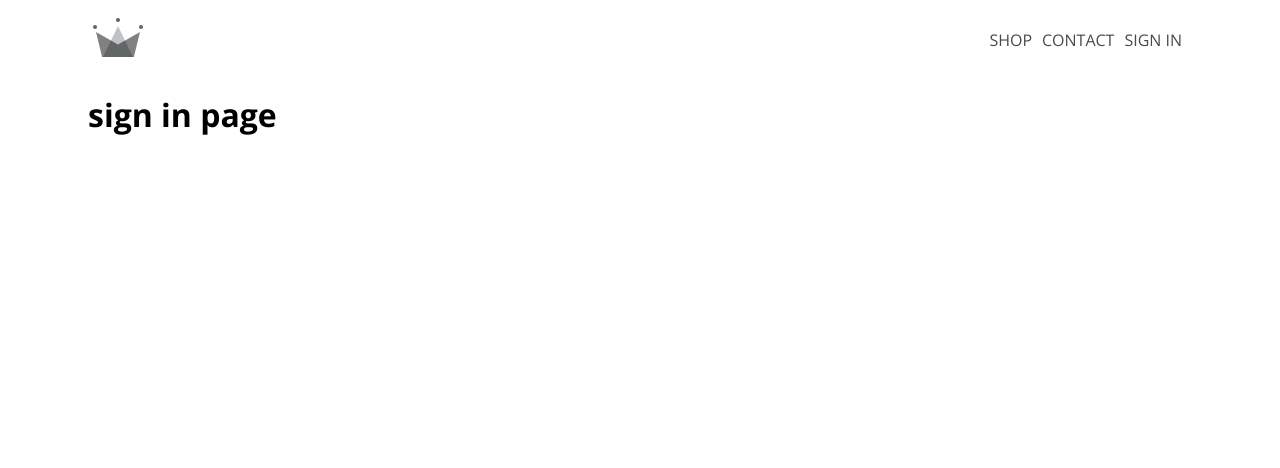
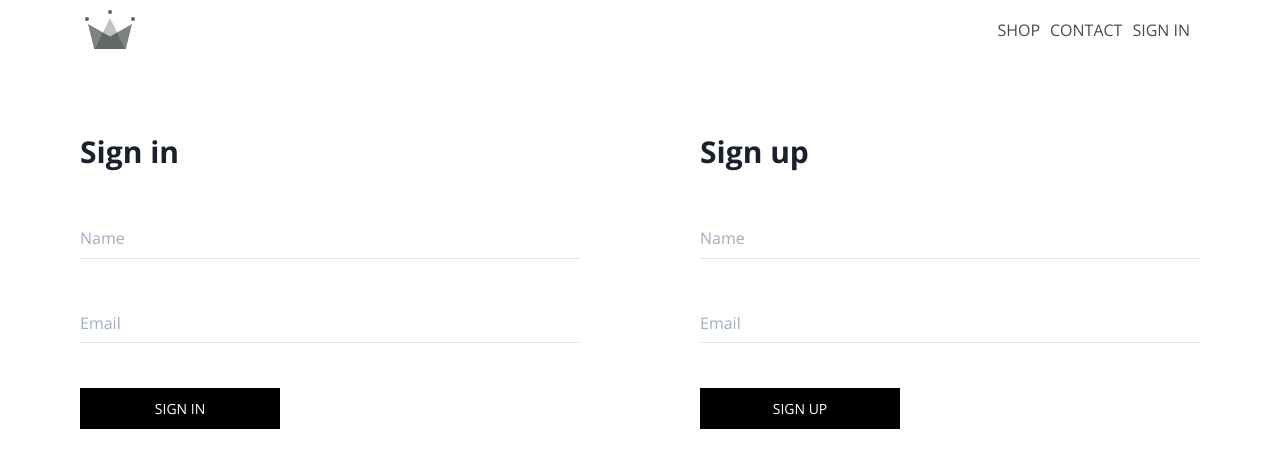
Before and after one commit to arthurseredaa/crwn-clothing, a React (Create React App) app: page /sign-in in a window 1280 px wide. Shown: the top 468 px of the page. Built offline with nearby package versions, Linux system fonts and the light colour scheme.

Commit message:
Create default login page

```diff
--- a/package.json
+++ b/package.json
@@ -3,9 +3,13 @@
   "version": "0.1.0",
   "private": true,
   "dependencies": {
+    "@chakra-ui/react": "^1.8.3",
+    "@emotion/react": "^11.7.1",
+    "@emotion/styled": "^11.6.0",
     "@testing-library/jest-dom": "^5.16.2",
     "@testing-library/react": "^11.2.7",
     "@testing-library/user-event": "^12.8.3",
+    "framer-motion": "^6.2.6",
     "node-sass": "^7.0.1",
     "react": "^17.0.2",
     "react-dom": "^17.0.2",
--- a/src/components/Button/button.module.scss
+++ b/src/components/Button/button.module.scss
@@ -7,4 +7,11 @@
     text-transform: uppercase;
     width: 200px;
     cursor: pointer;
+
+    transition: .1s all linear;
+    opacity: 1;
+
+    &:hover {
+      opacity: .8;
+    }
   }
--- a/src/components/collection-item/collection-item.jsx
+++ b/src/components/collection-item/collection-item.jsx
@@ -1,4 +1,4 @@
-import { Button } from '../Button/Button';
+import { Button } from '../button';
 import styles from './collection-item.module.scss';
 
 export const CollectionItem = ({ name, imageUrl, price }) => {
--- /dev/null
+++ b/src/components/form-input/index.jsx
@@ -0,0 +1,21 @@
+import { Input } from '@chakra-ui/react';
+
+export const FormInput = ({
+  name,
+  value,
+  handleChange,
+  placeholder,
+  variant,
+  type = 'text',
+  styles = {},
+}) => (
+  <Input
+    value={value}
+    name={name}
+    onChange={handleChange}
+    placeholder={placeholder}
+    variant={variant}
+    type={type}
+    style={styles}
+  />
+);
--- a/src/index.js
+++ b/src/index.js
@@ -3,10 +3,13 @@ import ReactDOM from 'react-dom';
 import './index.css';
 import App from './App';
 import { BrowserRouter } from 'react-router-dom';
+import { ChakraProvider } from '@chakra-ui/react';
 
 ReactDOM.render(
   <BrowserRouter>
-    <App />
+    <ChakraProvider>
+      <App />
+    </ChakraProvider>
   </BrowserRouter>,
   document.getElementById('root')
 );
--- a/src/pages/sign-in/sign-in.jsx
+++ b/src/pages/sign-in/sign-in.jsx
@@ -1,3 +1,98 @@
+import { useState } from 'react';
+import { FormInput } from '../../components/form-input';
+import { Button } from '../../components/button';
+
+import styles from './sign-in.module.scss';
+
 export const SignIn = () => {
-  return <h1>sign in page</h1>;
+  const [signInData, setSignInData] = useState({
+    name: '',
+    email: '',
+  });
+
+  const [signUpData, setSignUpData] = useState({
+    name: '',
+    email: '',
+  });
+
+  const handleLoginChange = (e) => {
+    const { name, value } = e.target;
+
+    setSignInData(prevState => ({...prevState, [name]: value }));
+  };
+
+  const handleSignUpChange = (e) => {
+    const { name, value } = e.target;
+
+    setSignUpData(prevState => ({...prevState, [name]: value }));
+  };
+
+  const { name: loginName, email: loginEmail } = signInData;
+  const { name: signUpName, email: signUpEmail } = signUpData;
+
+  return (
+    <div className={styles.container}>
+      <div className={styles.columns_container}>
+        <form
+          className={styles.column}
+          onSubmit={(e) => {
+            e.preventDefault();
+            console.log(signInData);
+          }}
+        >
+          <p className={styles.title}>Sign in</p>
+
+          <FormInput
+            name={'name'}
+            handleChange={handleLoginChange}
+            type="text"
+            value={loginName}
+            placeholder={'Name'}
+            variant="flushed"
+          />
+
+          <FormInput
+            name={'email'}
+            handleChange={handleLoginChange}
+            type="email"
+            value={loginEmail}
+            placeholder={'Email'}
+            variant="flushed"
+          />
+
+          <Button type="submit">Sign in</Button>
+        </form>
+
+        <form
+          className={styles.column}
+          onSubmit={(e) => {
+            e.preventDefault();
+            console.log(signInData);
+          }}
+        >
+          <p className={styles.title}>Sign up</p>
+
+          <FormInput
+            name={'name'}
+            handleChange={handleSignUpChange}
+            type="text"
+            value={signUpName}
+            placeholder={'Name'}
+            variant="flushed"
+          />
+
+          <FormInput
+            name={'email'}
+            handleChange={handleSignUpChange}
+            type="email"
+            value={signUpEmail}
+            placeholder={'Email'}
+            variant="flushed"
+          />
+
+          <Button type="submit">Sign up</Button>
+        </form>
+      </div>
+    </div>
+  );
 };
--- /dev/null
+++ b/src/pages/sign-in/sign-in.module.scss
@@ -0,0 +1,25 @@
+.container {
+  padding-top: 70px;
+}
+
+.title {
+  font-size: 30px;
+  font-weight: 700;
+}
+
+.columns_container {
+  display: flex;
+  justify-content: space-between;
+  flex-wrap: wrap;
+  gap: 30px;
+}
+
+.column {
+  width: 100%;
+  max-width: 500px;
+  min-height: 300px;
+  display: flex;
+  flex-direction: column;
+  justify-content: space-between;
+  margin-bottom: 30px;
+}
```
Also changed, not shown: src/components/Button/index.jsx (renamed from src/components/Button/Button.jsx), 1 other file (tests, documents, lock files or other folders).
